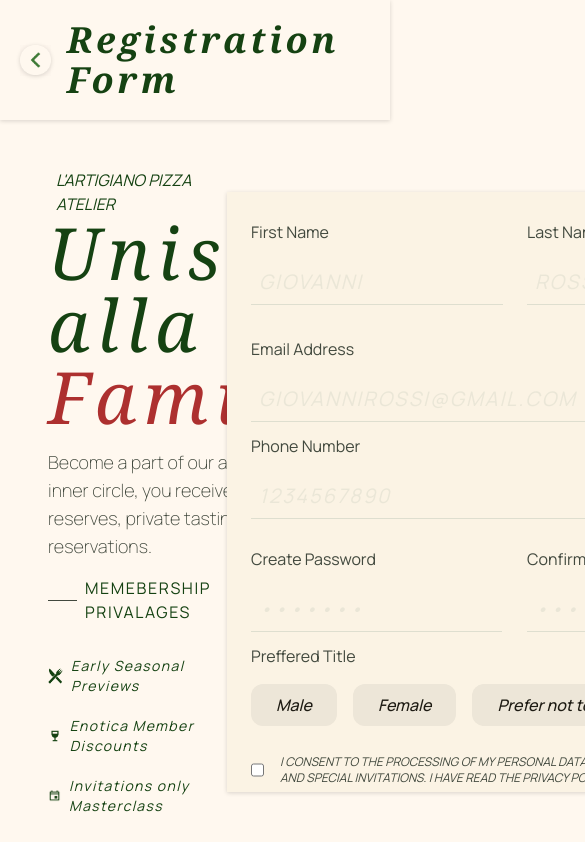
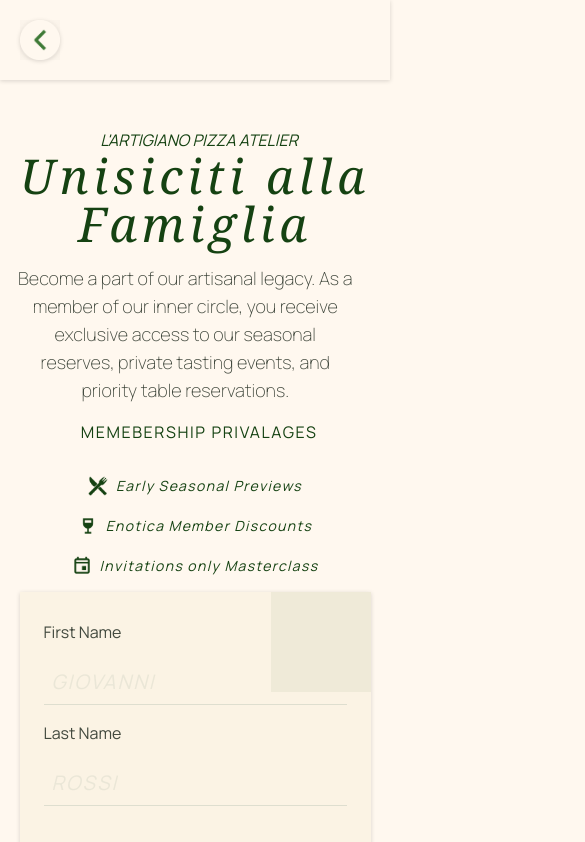
Before and after one commit to akshansh-kakkkar/Mario-s-Pizza-application, a React (Vite) app: page /registerform in a window 390 px wide. Shown: the top 842 px of the page, 585 px wide, since content can reach past the window. Built offline with nearby package versions, Linux system fonts and the light colour scheme; some icons are missing.

Commit message:
done with the responsiveness

```diff
--- a/src/components/LandingPage.jsx
+++ b/src/components/LandingPage.jsx
@@ -9,7 +9,7 @@ const LandingPage = () => {
       <div className="xl:grid flex flex-col justify-center gap-12 m-5 xl:m-0  xl:grid-cols-2 h-[88vh] place-items-center ">
         <div
           onClick={() => Navigate("/registerform")}
-          className="col-span-1 flex-col flex justify-center items-center w-[500px] h-[500px] flex justify-center items-center transition-all duration-300 hover:scale-[105%] hover:bg-[#f7dba8] backdrop-blur-2xl drop-shadow-sm bg-[#F5EDDE] rounded-2xl"
+          className="col-span-1 flex-col flex justify-center  items-center sm:w-[500px] sm:h-[500px] flex justify-center items-center transition-all duration-300 hover:scale-[105%] w-[350px] h-[350px] hover:bg-[#f7dba8] backdrop-blur-2xl drop-shadow-sm bg-[#F5EDDE] rounded-2xl"
         >
           <lord-icon
             src="https://cdn.lordicon.com/shcfcebj.json"
@@ -25,7 +25,7 @@ const LandingPage = () => {
         </div>
         <div
           onClick={() => Navigate("/orderform")}
-          className="col-span-1  flex-col flex justify-center items-center hover:scale-[105%] hover:bg-[#f7dba8] transition-all duration-300 w-[500px] h-[500px]  backdrop-blur-2xl drop-shadow-sm rounded-2xl bg-[#F5EDDE]"
+          className="col-span-1  flex-col flex justify-center items-center hover:scale-[105%] hover:bg-[#f7dba8] transition-all duration-300 sm:w-[500px] sm:h-[500px]  w-[350px] h-[350px]  backdrop-blur-2xl drop-shadow-sm rounded-2xl bg-[#F5EDDE]"
         >
           <lord-icon
             src="https://cdn.lordicon.com/urdbeoyx.json"
--- a/src/components/Navbar.jsx
+++ b/src/components/Navbar.jsx
@@ -2,7 +2,7 @@ import React from 'react'
 import '../index.css'
 const Navbar = () => {
   return (
-      <div className='text-[#154212]  font-bold tracking-widest flex noto2-serif justify-center items-center p-5 text-4xl bg-[#FFF8EF]  backdrop-blur-2xl drop-shadow-sm'>
+      <div className='text-[#154212] text-center  font-bold tracking-widest flex noto2-serif justify-center items-center p-5 text-4xl bg-[#FFF8EF]  backdrop-blur-2xl drop-shadow-sm'>
         Mario's Pizza Registration
       </div>
         )
--- a/src/components/Order.jsx
+++ b/src/components/Order.jsx
@@ -3,9 +3,9 @@ import { useNavigate } from "react-router-dom"
 const Order = () => {
   const Navigate = useNavigate()
   return (
-    <div className="flex h-screen flex-col justify-center items-center ">
+    <div className="flex h-screen flex-col justify-center text-center items-center ">
       <div>
-        <img className="animate-spin" src="/pizza.png" alt="pizza guy" width={450} />
+        <img className="animate-spin" src="/pizza.png" alt="pizza guy" width={350} />
       </div>
         <div className=" noto2-serif font-bold text-2xl mb-7">Pizza Ordered Successfully</div>
         <button onClick={()=> Navigate('/')} className="man3-rope bg-[#FBF3E4] drop-shadow-md border-2 hover:scale-[94%] transition-all duration-500 font-bold rounded-xl border-[#AD302F] px-3 py-2">Back to home</button>
--- a/src/components/Registered.jsx
+++ b/src/components/Registered.jsx
@@ -3,7 +3,7 @@ import { useNavigate } from "react-router-dom"
 const Registered = () => {
   const Navigate = useNavigate()
   return (
-    <div className="flex h-screen flex-col justify-center items-center ">
+    <div className="flex h-screen flex-col text-center justify-center items-center ">
       <div>
         <img className="animate-pulse" src="/pizza-guy.png" alt="pizza guy" width={550} />
       </div>
--- a/src/components/RegistrationForm.jsx
+++ b/src/components/RegistrationForm.jsx
@@ -95,29 +95,32 @@ const RegistrationForm = () => {
               style={{ width: 50, height: 50 }}
             ></lord-icon>
           </span>
-          Registration Form
+          <span className="sm:block hidden">Registration Form</span>
         </div>
       </div>
-      <div className="grid grid-cols-2 gap-4 justify-center items-center mt-12 ml-12">
+      <div className="xl:grid xl:grid-cols-2 flex flex-col gap-4 justify-center items-center mt-12 xl:ml-12">
         <div className="col-span-1">
-          <div className="text-[#154212] man-rope ml-2">
+          <div className="text-[#154212] xl:justify-start flex xl:text-start text-center items-center justify-center man-rope ml-2">
             L'ARTIGIANO PIZZA ATELIER
           </div>
-          <div className="text-[#1E1B13] noto2-serif  tracking-widest text-7xl text-[#154212]">
+          <div className="text-[#1E1B13] noto2-serif  tracking-widest text-5xl md:text-7xl text-[#154212] hidden xl:block">
             Unisiciti alla <span className="text-[#AD302F]">Famiglia</span>
           </div>
-          <div className="man2-rope py-4 text-lg text-[#42493E] w-120">
+          <div className="flex justify-center noto2-serif px-4 text-center tracking-widest text-5xl md:text-7xl text-[#154212] block xl:hidden">
+            Unisiciti alla Famiglia
+          </div>
+          <div className="man2-rope px-4 py-4 flex justify-center text-center xl:items-start items-center xl:justify-start xl:text-left text-lg text-[#42493E] xl:w-120 max-w-[95vw]">
             Become a part of our artisanal legacy. As a member of our inner
             circle, you receive exclusive access to our seasonal reserves,
             private tasting events, and priority table reservations.
           </div>
-          <div className="flex items-center gap-2">
-            <div className="w-15 h-[0.3px] bg-[#42493e]"></div>
+          <div className="flex justify-center  xl:justify-start items-center gap-2">
+            <div className="xl:w-15 h-[0.3px] bg-[#42493e]"></div>
             <div className="text-[#154212] text-md tracking-widest man3-rope ">
               MEMEBERSHIP PRIVALAGES
             </div>
           </div>
-          <div className="mt-8 gap-5 flex flex-col">
+          <div className="mt-8 gap-5 xl:justify-start text-center xl:text-start items-center xl:items-start justify-center flex flex-col">
             <div className="flex gap-2 items-center ">
               <span>
                 <img src="./fork-knife.png" width={20} alt="fork-knife" />
@@ -144,12 +147,12 @@ const RegistrationForm = () => {
             </div>
           </div>
         </div>
-        <div className="col-span-1 bg-[#FBF3E4] overflow-y-scroll w-[600px] h-[600px] relative backdrop-blur-2xl drop-shadow-sm">
+        <div className="col-span-1 bg-[#FBF3E4] overflow-y-scroll w-[90vw] md:w-[600px] h-[600px] relative backdrop-blur-2xl drop-shadow-sm">
           <div className=" absolute top-0 right-0 bg-[#154212] opacity-5 w-[100px] h-[100px]"></div>
 
           <form action="" onSubmit={handleSubmit}>
-            <div className="grid grid-cols-2 mt-7">
-              <div className="col-span-1 flex flex-col mx-6 gap-4 ">
+            <div className="md:grid md:grid-cols-2 mt-7">
+              <div className="md:col-span-1 flex flex-col mx-6 md:mr-3 gap-4 ">
                 <label htmlFor="" className="man3-rope text-[#42493E] text-md ">
                   First Name
                 </label>
@@ -160,7 +163,7 @@ const RegistrationForm = () => {
                   required
                   onBlur={() => handleBlur("firstName")}
                   onChange={(e) => setFirstName(e.target.value)}
-                  className="outline-none  border-b border-[rgba(194,201,187,0.5)] text-[#1E1B13] placeholder:text-[rgba(194,201,187,0.3)] tracking-widest man-rope text-xl p-2"
+                  className="outline-none border-b border-[rgba(194,201,187,0.5)] text-[#1E1B13] placeholder:text-[rgba(194,201,187,0.3)] tracking-widest man-rope text-xl p-2 w-full"
                 />
                 {touched.firstName &&
                   firstName.trim() === "" &&
@@ -170,7 +173,7 @@ const RegistrationForm = () => {
                     </p>
                   )}
               </div>
-              <div className="col-span-1 flex flex-col mr-6 gap-4">
+              <div className="md:col-span-1 flex flex-col mx-6 md:ml-3 md:mt-0 mt-4 gap-4">
                 <label htmlFor="" className="man3-rope text-[#42493E] text-md ">
                   Last Name
                 </label>
@@ -181,7 +184,7 @@ const RegistrationForm = () => {
                   onChange={(e) => setLastName(e.target.value)}
                   required
                   onBlur={() => handleBlur("lastName")}
-                  className="outline-none  border-b border-[rgba(194,201,187,0.5)] text-[#1E1B13] placeholder:text-[rgba(194,201,187,0.3)] tracking-widest man-rope text-xl p-2"
+                  className="outline-none border-b border-[rgba(194,201,187,0.5)] text-[#1E1B13] placeholder:text-[rgba(194,201,187,0.3)] tracking-widest man-rope text-xl p-2 w-full"
                 />
                 {touched.lastName &&
                   lastName.trim() === "" &&
@@ -206,7 +209,7 @@ const RegistrationForm = () => {
                 value={email}
                 onBlur={() => handleBlur("email")}
                 placeholder="GIOVANNIROSSI@GMAIL.COM"
-                className="outline-none   border-b border-[rgba(194,201,187,0.5)] text-[#1E1B13] placeholder:text-[rgba(194,201,187,0.3)] tracking-widest man-rope text-xl p-2"
+                className="outline-none border-b border-[rgba(194,201,187,0.5)] text-[#1E1B13] placeholder:text-[rgba(194,201,187,0.3)] tracking-widest man-rope text-xl p-2 w-full"
               />
               {touched.email && (
                 <>
@@ -233,15 +236,15 @@ const RegistrationForm = () => {
                 value={phone}
                 onChange={(e) => setPhone(e.target.value)}
                 onBlur={() => handleBlur("phone")}
-                className="outline-none  border-b border-[rgba(194,201,187,0.5)] text-[#1E1B13] placeholder:text-[rgba(194,201,187,0.3)] tracking-widest man-rope text-xl p-2"
+                className="outline-none border-b border-[rgba(194,201,187,0.5)] text-[#1E1B13] placeholder:text-[rgba(194,201,187,0.3)] tracking-widest man-rope text-xl p-2 w-full"
               />
             </div>
             {touched.phone && phone.trim() === "" && (
               <p className="text-red-500 text-sm">*Phone no. is required</p>
             )}
 
-            <div className="grid grid-cols-2 mt-7 ">
-              <div className="col-span-1 flex flex-col mx-6 gap-4 ">
+            <div className="md:grid md:grid-cols-2 mt-7 ">
+              <div className="md:col-span-1 flex flex-col mx-6 md:mr-3 gap-4 ">
                 <label htmlFor="" className="man3-rope text-[#42493E] text-md ">
                   Create Password
                 </label>
@@ -253,7 +256,7 @@ const RegistrationForm = () => {
                     onChange={(e) => setPassword(e.target.value)}
                     value={Password}
                     onBlur={() => handleBlur("password")}
-                    className="outline-none border-b border-[rgba(194,201,187,0.5)] text-[#1E1B13] placeholder:text-[rgba(194,201,187,0.3)] tracking-widest man-rope text-xl p-2"
+                    className="outline-none border-b border-[rgba(194,201,187,0.5)] text-[#1E1B13] placeholder:text-[rgba(194,201,187,0.3)] tracking-widest man-rope text-xl p-2 pr-10 w-full"
                   />
                   {touched.password && Password.trim() === "" && (
                     <p className="text-red-500 text-sm">
@@ -290,7 +293,7 @@ const RegistrationForm = () => {
                 </div>
               </div>
 
-              <div className="col-span-1 flex flex-col mr-6 gap-4">
+              <div className="md:col-span-1 flex flex-col mx-6 md:ml-3 mt-4 md:mt-0 gap-4">
                 <label
                   htmlFor=""
                   className="man3-rope  text-[#42493E] text-md "
@@ -305,7 +308,7 @@ const RegistrationForm = () => {
                     required
                     value={confirmPassword}
                     onBlur={() => handleBlur("confirmPassword")}
-                    className="outline-none  border-b border-[rgba(194,201,187,0.5)] text-[#1E1B13] placeholder:text-[rgba(194,201,187,0.3)] tracking-widest man-rope text-xl p-2"
+                    className="outline-none border-b border-[rgba(194,201,187,0.5)] text-[#1E1B13] placeholder:text-[rgba(194,201,187,0.3)] tracking-widest man-rope text-xl p-2 pr-10 w-full"
                   />
                   {touched.confirmPassword && confirmPassword.trim() === "" && (
                     <p className="text-red-500 text-sm">
@@ -351,7 +354,7 @@ const RegistrationForm = () => {
               >
                 Preffered Title
               </label>
-              <div className="flex gap-4">
+              <div className="flex flex-wrap gap-4">
                 {["Male", "Female", "Prefer not to say"].map((item) => (
                   <button
                     required
@@ -384,11 +387,11 @@ const RegistrationForm = () => {
                   PRIVACY POLICY.
                 </p>
               </div>
-              <div className=" flex gap-4 mt-3 items-center mb-4 text-center">
+              <div className="flex flex-col md:flex-row gap-4 mt-3 md:items-center mb-4 text-center">
                 <button
                   type="submit"
                   disabled={!isFormValid}
-                  className={`man-rope py-3 px-6 hover:scale-[94%] duration-300 transition-all flex justify-center font-medium rounded-md text-[#FFF8EF] ${isFormValid ? "bg-[#154212]" : "bg-[#15421254] cursor-not-allowed"}`}
+                  className={`man-rope py-3 px-6 hover:scale-[94%] duration-300 transition-all flex justify-center font-medium rounded-md text-[#FFF8EF] w-full md:w-auto ${isFormValid ? "bg-[#154212]" : "bg-[#15421254] cursor-not-allowed"}`}
                 >
                   Complete My Invitation
                 </button>
@@ -397,7 +400,7 @@ const RegistrationForm = () => {
                     Navigate("/orderform");
                   }}
                   type="button"
-                  className="man-rope hover:scale-[94%] duration-300  transition-all py-3 px-6 flex justify-center underline-offset-6 decoration-[0.1px] font-thin text-[#154212] underline"
+                  className="man-rope hover:scale-[94%] duration-300 transition-all py-3 px-6 flex justify-center underline-offset-6 decoration-[0.1px] font-thin text-[#154212] underline w-full md:w-auto"
                 >
                   Already a customer?
                 </button>
```
Also changed, not shown: src/components/PizzaOrderForm.jsx (+61 -34 lines).
